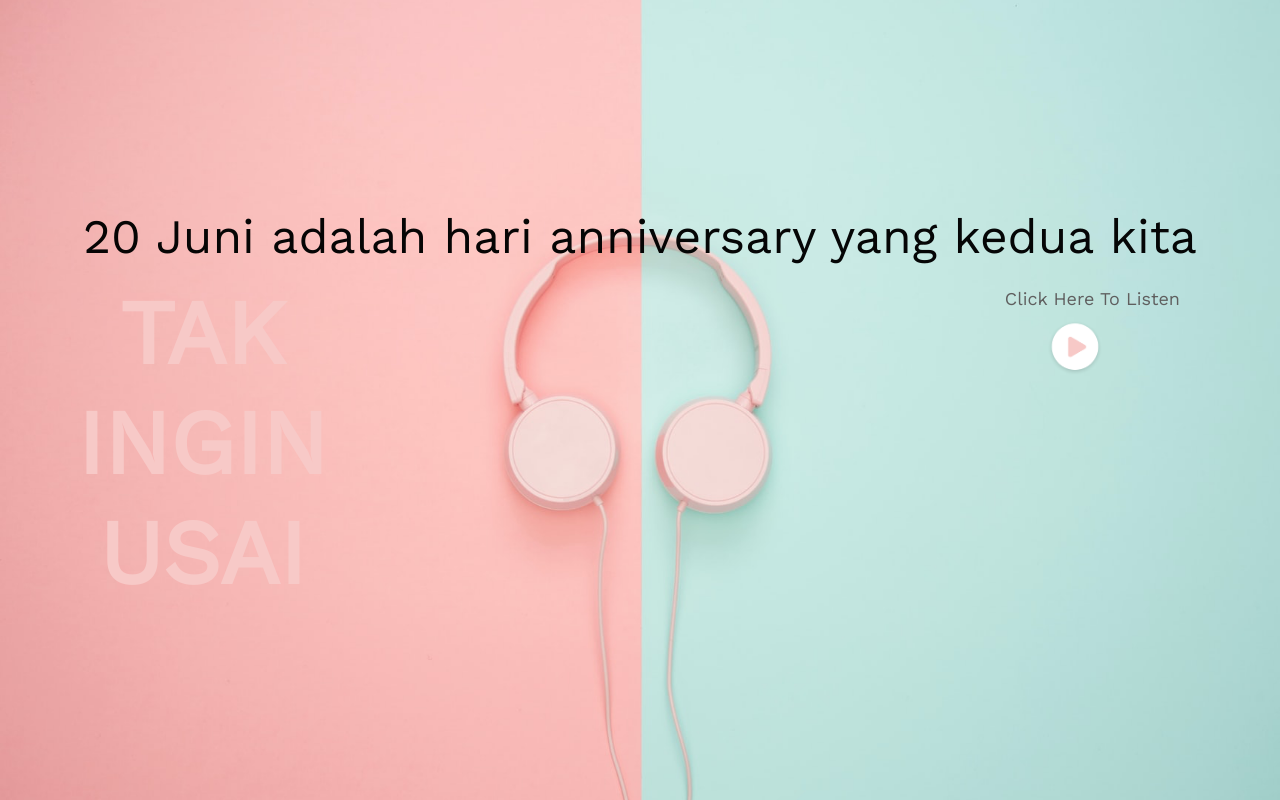
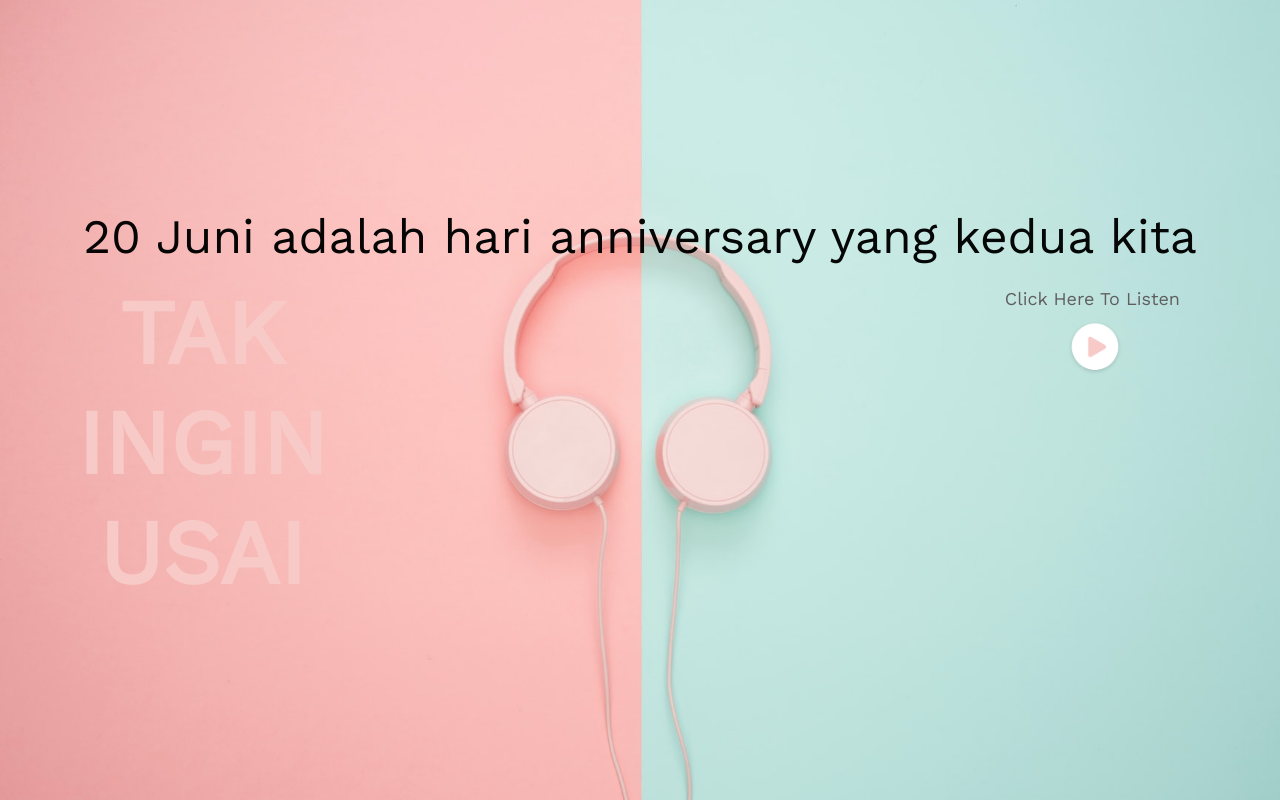
Before and after one commit to Khaleedabdan/khaleedabdan.github.io, a website: page buat-risma/index.html in a window 1280 px wide. Drawn offline with nearby package versions, Linux system fonts and the light colour scheme.

Commit message:
Update style.css

```diff
--- a/buat-risma/style/style.css
+++ b/buat-risma/style/style.css
@@ -164,7 +164,7 @@ body {
    float: right;
    position: relative;
    top: 100px;
-   left: 30px;
+   left: 50px;
 }
 
 
```
